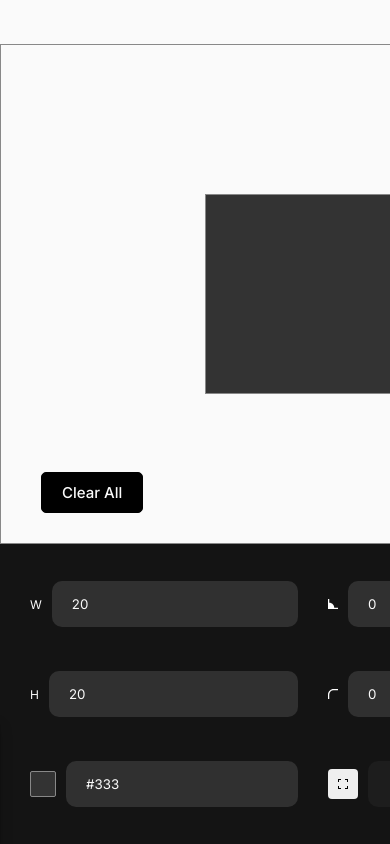
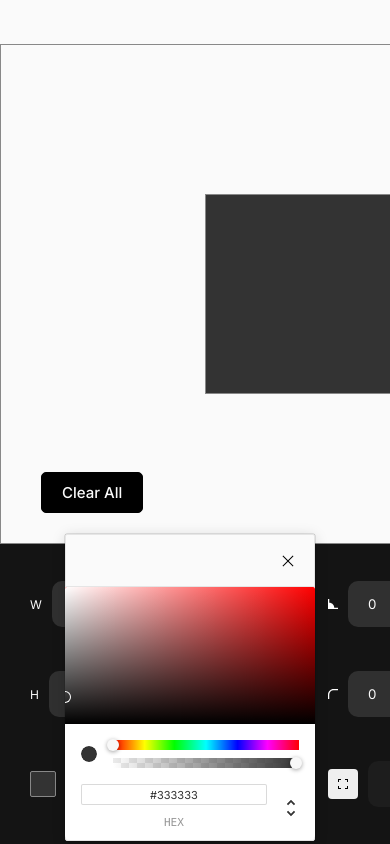
Before and after one commit to Marcos-An/border-beauty, a Next.js app: page / in a window 390 px wide. Both pictures are taken after a click on the button 43 px from the left and 948 px from the top of the page. Shown: the part 164-1008 px from the top of the page. Built offline with nearby package versions, Linux system fonts and the light colour scheme.

Commit message:
Color Picker Mobile

```diff
--- a/src/Components/ColorPicker/colorPicker.module.scss
+++ b/src/Components/ColorPicker/colorPicker.module.scss
@@ -45,3 +45,10 @@
     }
   }
 }
+
+@media screen and (max-width: 720px) {
+  .containerColorPickers {
+    left: 35px;
+    top: -220px;
+  }
+}
```
